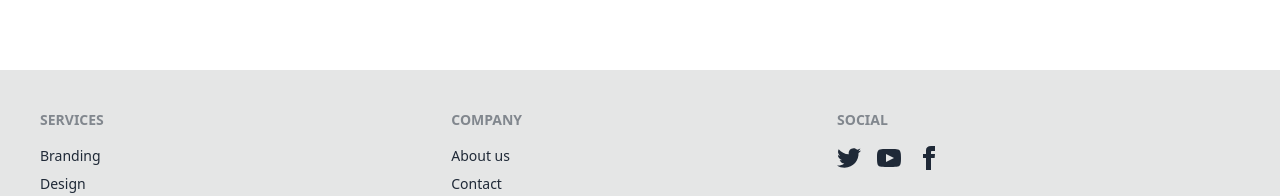
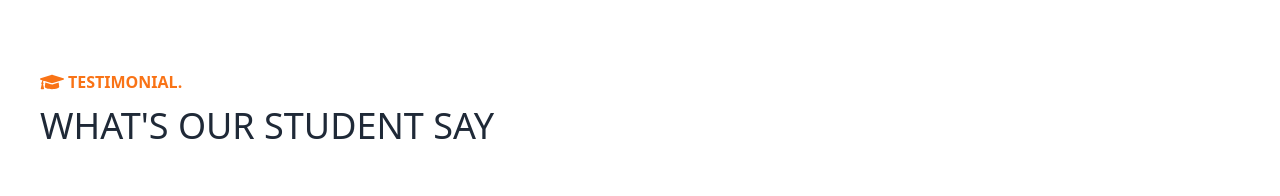
Before and after one commit to ZubaerJewel/collegeBD-Client, a React (Vite) app: page / in a window 1280 px wide. Shown: the part 3161-3357 px from the top of the page. Built offline with nearby package versions, Linux system fonts and the light colour scheme; no server answers.

Commit message:
Added a review  section

```diff
--- a/src/Pages/Home/Home/Home.jsx
+++ b/src/Pages/Home/Home/Home.jsx
@@ -2,6 +2,7 @@ import SearchButton from "../../../component/SearchButton";
 import Banner from "./Banner";
 import Features from "./Features";
 import Graduate from "./Graduate";
+import Review from "./Review";
 import ThreeCard from "./ThreeCard";
 
 
@@ -13,6 +14,7 @@ const Home = () => {
             <ThreeCard></ThreeCard>
             <Graduate></Graduate>
             <Features></Features>
+            <Review></Review>
         </div>
     );
 };
```
